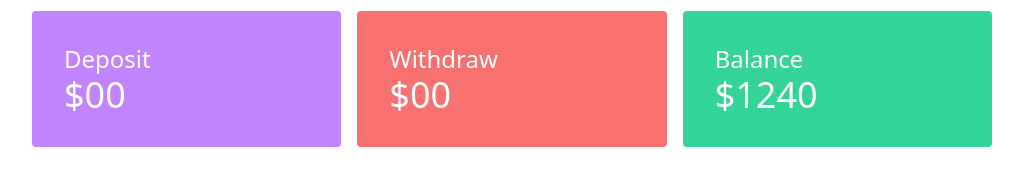
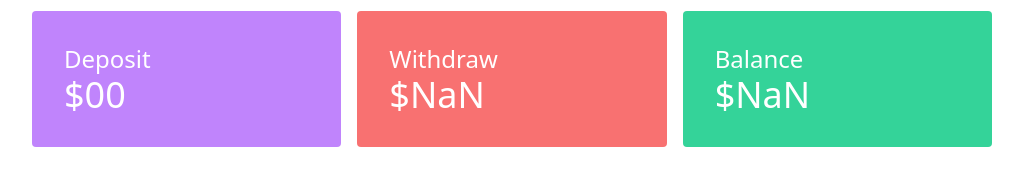
Before and after one commit to dewanmahin/TXN-site, a plain HTML site: page bank.html in a window 1280 px wide. Both pictures are taken after a click on the button "Withdraw". Shown: the part 165-334 px from the top of the page, without its empty margins (128-1151 px from the left). Drawn offline with nearby package versions, Linux system fonts and the light colour scheme.

Commit message:
update withdraw amount & balance feature added

```diff
--- a/bank.html
+++ b/bank.html
@@ -22,7 +22,7 @@
             </div>
             <div class="bg-red-400 p-8 rounded text-white">
                 <h3 class="text-2xl">Withdraw</h3>
-                <h4 class="text-4xl">$<span>00</span></h4>
+                <h4 class="text-4xl">$<span id="withdraw-total">00</span></h4>
             </div>
             <div class="bg-emerald-400 p-8 rounded text-white">
                 <h3 class="text-2xl">Balance</h3>
--- a/js/bank.js
+++ b/js/bank.js
@@ -1,3 +1,4 @@
+// deposit button event handler
 document.getElementById('deposit-btn').addEventListener('click', function(){
     // get the amount deposited
     const depositInput = document.getElementById('deposit-input');
@@ -21,3 +22,28 @@ document.getElementById('deposit-btn').addEventListener('click', function(){
     // clear the deposit input field
     depositInput.value = '';
 })
+
+// withdraw button event handler
+document.getElementById('withdraw-btn').addEventListener('click', function(){
+    // get the amount withdrew
+    const withdrawInput = document.getElementById('withdraw-input');
+    const withdrawInputValue = withdrawInput.value;
+    const newWithdrawAmount = parseFloat(withdrawInputValue);
+
+    // update withdraw total
+    const withdrawTotal = document.getElementById('withdraw-total');
+    const withdrawTotalText = withdrawTotal.innerText;
+    const previousWithdrawTotal = parseFloat(withdrawTotalText);
+    const newWithdrawTotal = previousWithdrawTotal + newWithdrawAmount;
+    withdrawTotal.innerText = newWithdrawTotal;
+
+    // update account balance
+    const balanceTotal = document.getElementById('balance-total');
+    const balanceTotalText = balanceTotal.innerText
+    const previousBalanceTotal = parseFloat(balanceTotalText);
+    const newBalanceTotal = previousBalanceTotal - newWithdrawAmount;
+    balanceTotal.innerText = newBalanceTotal;
+
+    // clear the deposit input field
+    withdrawInput.value = '';
+})
```
